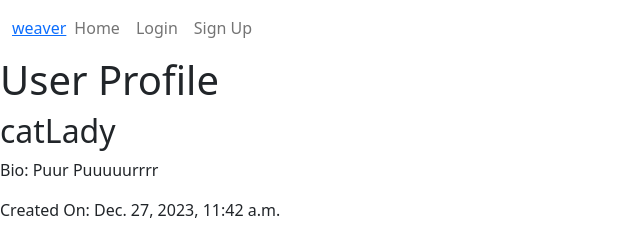
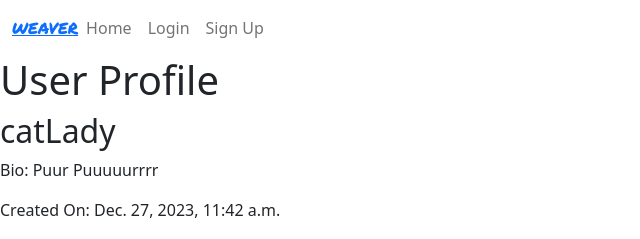
Before and after one commit to DasUnicorn/WordWeave, a Django app: a page that uses templates/base.html in a window 1280 px wide. Shown: the top 239 px of the page, without its empty margins (0-640 px from the left). Run offline with Django 4.2, Linux system fonts and the light colour scheme; data comes from the database, SQL or seed files in the repository; parts of the project's set-up code (start-up, migrations or seed data) failed here and were passed over.

Commit message:
fix: wip, trying to get custom css to work

```diff
--- a/static/css/style.css
+++ b/static/css/style.css
@@ -0,0 +1,3 @@
+.logo {
+	font-family: 'Permanent Marker', cursive;
+}
--- a/templates/base.html
+++ b/templates/base.html
@@ -9,21 +9,20 @@
     <!-- Google Fonts CSS -->
     <link rel="preconnect" href="https://fonts.googleapis.com">
     <link rel="preconnect" href="https://fonts.gstatic.com" crossorigin>
-    <link href="https://fonts.googleapis.com/css2?family=Kanit&display=swap" rel="stylesheet">
-    <link href="https://fonts.googleapis.com/css2?family=Roboto:wght@300&display=swap" rel="stylesheet">
+    <link href="https://fonts.googleapis.com/css2?family=Permanent+Marker&display=swap" rel="stylesheet">
     <!-- Font Awesome CSS -->
     <link rel="stylesheet" href="https://cdnjs.cloudflare.com/ajax/libs/font-awesome/5.15.3/css/all.min.css">
     <!-- Bootstrap CSS -->
     <link href="https://cdn.jsdelivr.net/npm/bootstrap@5.0.1/dist/css/bootstrap.min.css" rel="stylesheet" integrity="sha384-+0n0xVW2eSR5OomGNYDnhzAbDsOXxcvSN1TPprVMTNDbiYZCxYbOOl7+AMvyTG2x" crossorigin="anonymous">
     <!-- Custom CSS -->
-    <link rel="stylesheet" href="{% static 'css/style.css' %}">
+    <link rel="stylesheet" href="static/css/style.css">
 </head>
 
 <body>
     <!-- Navigation -->
     <nav class="navbar navbar-expand-lg navbar-light">
         <div class="container-fluid">
-            <a href="{% url 'home' %}">weaver</a>
+            <a class="logo text-uppercase" href="{% url 'home' %}">weaver</a>
             <button class="navbar-toggler" type="button" data-bs-toggle="collapse" data-bs-target="#navbarText" aria-controls="navbarText" aria-expanded="false" aria-label="Toggle navigation">
                 <span class="navbar-toggler-icon"></span>
             </button>
--- a/wordweave/settings.py
+++ b/wordweave/settings.py
@@ -16,7 +16,7 @@ import os
 # Build paths inside the project like this: BASE_DIR / 'subdir'.
 BASE_DIR = Path(__file__).resolve().parent.parent
 
-STATICFILES_DIRS = [os.path.join(BASE_DIR, 'static'), ]
+STATICFILES_DIRS = [BASE_DIR / 'static']
 
 MEDIA_ROOT = BASE_DIR / 'assets'
 MEDIA_URL = '/img/'
```
